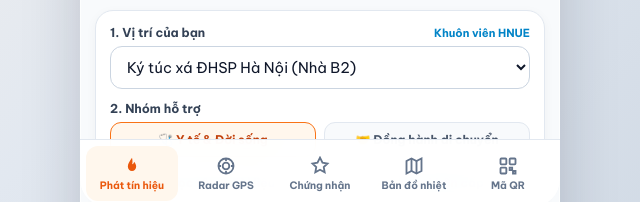
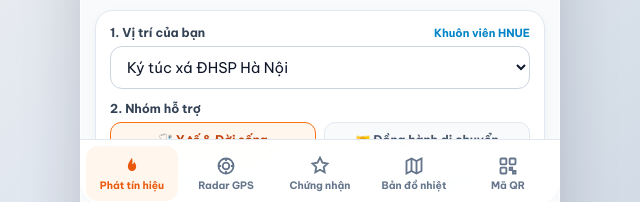
Before and after one commit to khanhtanchi21/hnue-warmlink, a plain HTML site: page index.html in a window 1280 px wide. Shown: the part 577-779 px from the top of the page, 320-960 px from the left. Drawn offline with Linux system fonts and the light colour scheme; no server answers.

Commit message:
Add files via upload

```diff
--- a/index.html
+++ b/index.html
@@ -118,7 +118,7 @@
               <span class="field-tag-sky" id="areaAutoTag">Khuôn viên HNUE</span>
             </label>
             <select id="hnueAreaSelect" class="mobile-select">
-              <option value="Ký túc xá ĐHSP Hà Nội (Nhà B2)">Ký túc xá ĐHSP Hà Nội (Nhà B2)</option>
+              <option value="Ký túc xá ĐHSP Hà Nội (Nhà B2)">Ký túc xá ĐHSP Hà Nội</option>
               <option value="Giảng đường Nhà K">Giảng đường Nhà K</option>
               <option value="Thư viện Trường ĐHSP Hà Nội">Thư viện Trường ĐHSP Hà Nội</option>
               <option value="Giảng đường Nhà C & Nhà D3">Giảng đường Nhà C &amp; Nhà D3</option>
```
